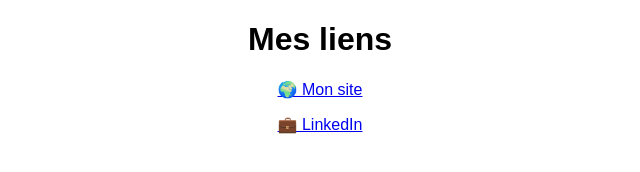
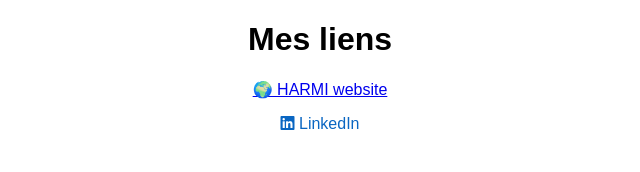
Before and after one commit to dsaleh-inrae/HARMI, a plain HTML site: page index.html in a window 1280 px wide. Shown: the whole page, without its empty margins (320-960 px from the left). Drawn offline with Linux system fonts and the light colour scheme.

Commit message:
Update index.html

```diff
--- a/index.html
+++ b/index.html
@@ -2,11 +2,26 @@
 <html>
 <head>
   <meta charset="UTF-8">
-  <title>Mes liens</title>
+  <title>Links</title>
+
+  <!-- Import icônes -->
+  <link rel="stylesheet" href="https://cdnjs.cloudflare.com/ajax/libs/font-awesome/6.5.0/css/all.min.css">
 </head>
+
 <body style="text-align:center; font-family:Arial;">
   <h1>Mes liens</h1>
-  <p><a href="https://www.umlp.fr/harmi">🌍 Mon site</a></p>
-  <p><a href="https://www.linkedin.com/company/harmi-harnessing-microbiomes-for-sustainable-development">💼 LinkedIn</a></p>
+
+  <p>
+    <a href="https://www.umlp.fr/harmi" target="_blank">
+      🌍 HARMI website
+    </a>
+  </p>
+
+  <p>
+    <a href="https://www.linkedin.com/company/harmi-harnessing-microbiomes-for-sustainable-development" target="_blank" style="color:#0A66C2; text-decoration:none;">
+      <i class="fa-brands fa-linkedin"></i> LinkedIn
+    </a>
+  </p>
+
 </body>
 </html>
```
